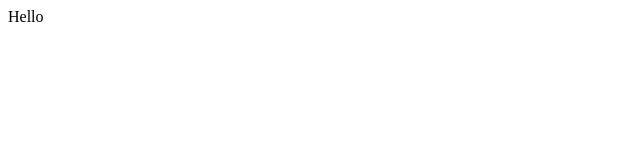
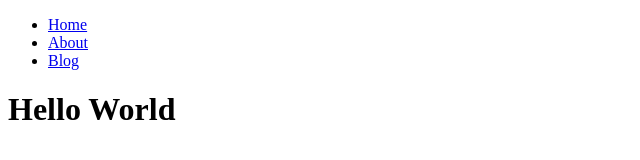
Before and after one commit to graal-develop/graal-develop.github.io, a plain HTML site: page index.html in a window 1280 px wide. Shown: the whole page, without its empty margins (0-640 px from the left). Drawn offline with Linux system fonts and the light colour scheme.

Commit message:
Update index.html

```diff
--- a/index.html
+++ b/index.html
@@ -1,12 +1,21 @@
 <!DOCTYPE html>
 <html>
 	<head>
-		<title>Graak Develop</title>
+		<title>Graal Develop</title>
 	</head>
 	<body>
+		<nav>
+    		<ul>
+        		<li><a href="/">Home</a></li>
+	        	<li><a href="/about">About</a></li>
+        		<li><a href="/blog">Blog</a></li>
+    		</ul>
+		</nav>
+		<div class="container">
+    		<div class="blurb">
+        		<h1>Hello World</h1>
 
-		<div class="container">
-    		Hello
+    		</div><!-- /.blurb -->
 		</div><!-- /.container -->
 		<footer>
 
```
